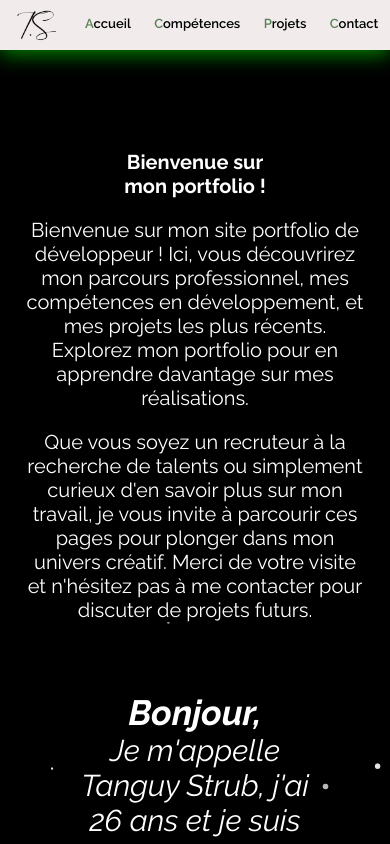
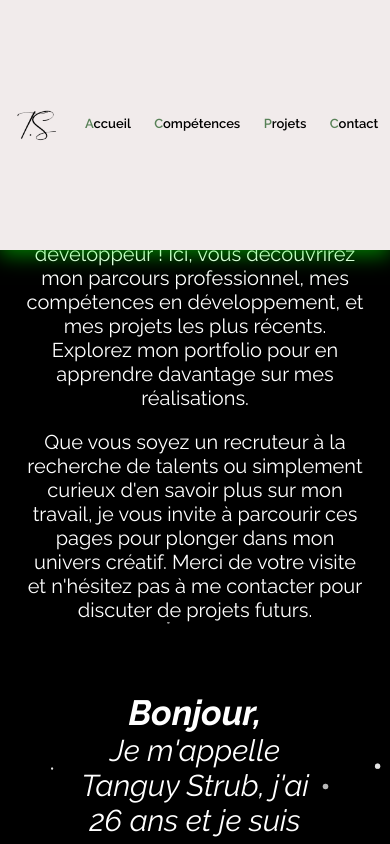
Before and after one commit to Tanguy1213/portfolio-tanguy, a React (Create React App) app: page / in a window 390 px wide. Shown: the top 844 px of the page. Built offline with nearby package versions, Linux system fonts and the light colour scheme.

Commit message:
test2 nav height

```diff
--- a/src/components/Header/Header.scss
+++ b/src/components/Header/Header.scss
@@ -6,7 +6,7 @@
   width: 100%;
   z-index: 4;
   @media screen and (max-width: 768px) {
-    height: 250px;
+    height: 50px;
   }
   .navigation-container {
     background: rgb(241, 235, 235);
@@ -15,7 +15,7 @@
     align-items: center;
     transition: height 0.1s ease;
     @media screen and (max-width: 768px) {
-      height: 50px;
+      height: 250px;
       box-shadow: 0px 5px 20px #00ff0080;
     }
     .list-nav-link {
```
